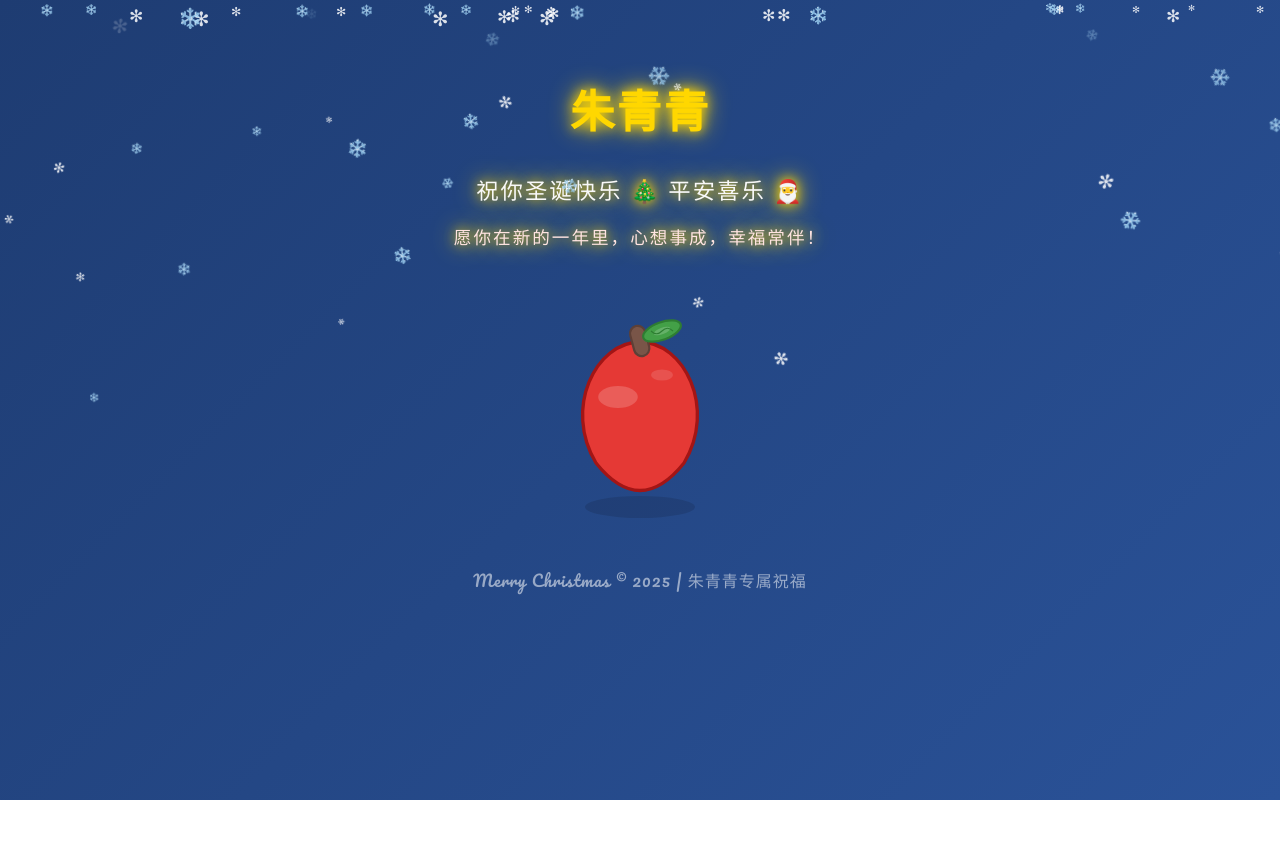
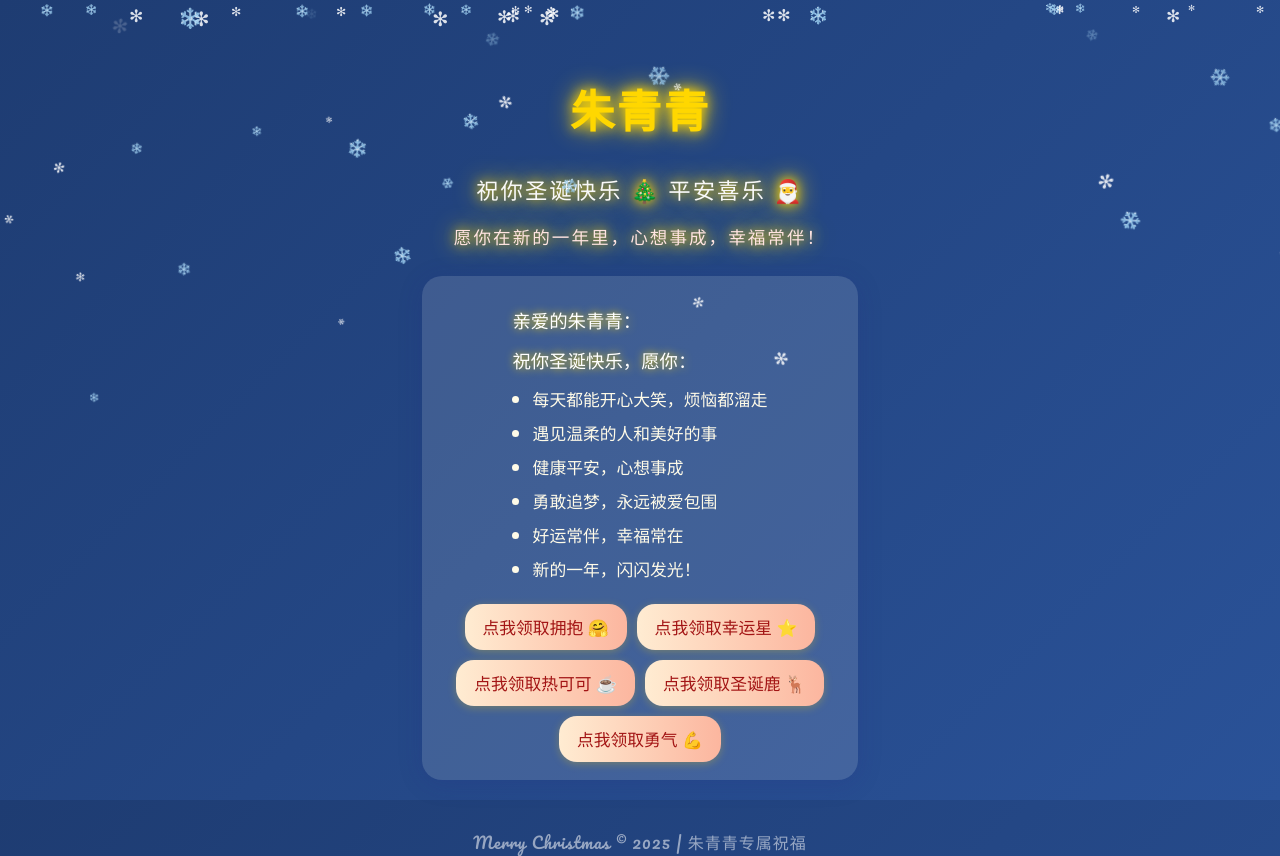
Before and after one commit to z2123668062/for_zqq, a plain HTML site: page index.html in a window 1280 px wide. Before the commit the page ends 800 px from the top, so only its background shows below. Drawn offline with Linux system fonts and the light colour scheme; a web font is replaced by a local one.

Commit message:
最最终版

```diff
--- a/index.html
+++ b/index.html
@@ -256,24 +256,26 @@
         <div class="sub">愿你在新的一年里，心想事成，幸福常伴！</div>
     </div>
         <div class="christmas-main">
-            <div class="apple-svg-wrap">
-                <svg viewBox="0 0 200 220" width="200" height="220" class="apple-svg">
-                    <!-- 阴影 -->
-                    <ellipse cx="100" cy="210" rx="50" ry="10" fill="#000" opacity="0.12"/>
-                    <!-- 苹果主体 -->
-                    <path d="M100 60 C 60 60, 30 120, 60 170 Q 100 220, 140 170 C 170 120, 140 60, 100 60 Z" fill="#e53935" stroke="#a31515" stroke-width="3"/>
-                    <!-- 高光 -->
-                    <ellipse cx="80" cy="110" rx="18" ry="10" fill="#fff" opacity="0.18"/>
-                    <ellipse cx="120" cy="90" rx="10" ry="5" fill="#fff" opacity="0.13"/>
-                    <!-- 果蒂 -->
-                    <rect x="93" y="45" width="14" height="28" rx="7" fill="#795548" stroke="#5d4037" stroke-width="2" transform="rotate(-15 100 60)"/>
-                    <!-- 叶子 -->
-                    <ellipse cx="120" cy="50" rx="18" ry="8" fill="#43a047" stroke="#2e7d32" stroke-width="2" transform="rotate(-20 120 50)"/>
-                    <ellipse cx="120" cy="50" rx="8" ry="3" fill="#fff" opacity="0.18" transform="rotate(-20 120 50)"/>
-                    <!-- 叶脉 -->
-                    <path d="M120 50 Q 125 45, 130 50" stroke="#2e7d32" stroke-width="1" fill="none"/>
-                    <path d="M120 50 Q 115 55, 110 50" stroke="#2e7d32" stroke-width="1" fill="none"/>
-                </svg>
+            <div class="wish-box">
+                <div class="wish-text">
+                    <p>亲爱的朱青青：</p>
+                    <p>祝你圣诞快乐，愿你：</p>
+                    <ul>
+                        <li>每天都能开心大笑，烦恼都溜走</li>
+                        <li>遇见温柔的人和美好的事</li>
+                        <li>健康平安，心想事成</li>
+                        <li>勇敢追梦，永远被爱包围</li>
+                        <li>好运常伴，幸福常在</li>
+                        <li>新的一年，闪闪发光！</li>
+                    </ul>
+                </div>
+                <div class="fun-btns">
+                    <button class="fun-btn" onclick="showBless('收到一个大大的拥抱！')">点我领取拥抱 🤗</button>
+                    <button class="fun-btn" onclick="showBless('收到一颗幸运星，愿你好运连连！')">点我领取幸运星 ⭐</button>
+                    <button class="fun-btn" onclick="showBless('收到一杯热可可，温暖整个冬天！')">点我领取热可可 ☕</button>
+                    <button class="fun-btn" onclick="showBless('收到一只圣诞鹿，快乐奔向你！')">点我领取圣诞鹿 🦌</button>
+                    <button class="fun-btn" onclick="showBless('收到一份勇气，未来无所畏惧！')">点我领取勇气 💪</button>
+                </div>
             </div>
         </div>
     <div class="footer">Merry Christmas &copy; 2025 | 朱青青专属祝福</div>
@@ -286,22 +288,60 @@
         margin-bottom: 16px;
         flex-wrap: wrap;
       }
-            .apple-svg-wrap {
-                width: 220px;
-                max-width: 98vw;
+            .wish-box {
+                background: rgba(255,255,255,0.13);
+                border-radius: 20px;
+                box-shadow: 0 4px 24px 0 rgba(31,38,135,0.18);
+                padding: 28px 18px 18px 18px;
                 margin: 0 auto;
+                max-width: 400px;
+                width: 92vw;
                 display: flex;
+                flex-direction: column;
+                align-items: center;
+            }
+            .wish-text p {
+                margin: 0 0 8px 0;
+                font-size: 1.15rem;
+                color: #fff;
+                text-shadow: 0 0 8px #ffd700;
+            }
+            .wish-text ul {
+                margin: 0 0 10px 0;
+                padding-left: 1.2em;
+                color: #fffbe8;
+                font-size: 1.05rem;
+            }
+            .wish-text li {
+                margin-bottom: 4px;
+            }
+            .fun-btns {
+                display: flex;
+                flex-wrap: wrap;
+                gap: 10px;
                 justify-content: center;
+                margin-top: 10px;
             }
-            .apple-svg {
-                width: 100%;
-                height: auto;
-                display: block;
-                background: none;
+            .fun-btn {
+                background: linear-gradient(90deg, #ffecd2 0%, #fcb69f 100%);
+                border: none;
+                border-radius: 18px;
+                padding: 8px 18px;
+                font-size: 1.05rem;
+                color: #a31515;
+                font-family: inherit;
+                cursor: pointer;
+                box-shadow: 0 2px 8px #ffd70044;
+                transition: transform 0.15s, box-shadow 0.15s;
+            }
+            .fun-btn:hover {
+                transform: scale(1.08) rotate(-2deg);
+                box-shadow: 0 4px 16px #ffd70088;
+                background: linear-gradient(90deg, #fcb69f 0%, #ffecd2 100%);
             }
             @media (max-width: 600px) {
-                .apple-svg-wrap { width: 98vw; }
-                .apple-svg { min-width: 0; }
+                .wish-box { padding: 12px 4vw 10px 4vw; max-width: 99vw; }
+                .fun-btn { font-size: 0.98rem; padding: 7px 10px; }
             }
     </style>
     <script>
@@ -331,10 +371,10 @@
             for (let i = 0; i < snowCount; i++) {
                 createSnowflake();
             }
-            // 平安果点击交互
-            document.querySelector('.apple-svg').addEventListener('click', function() {
-                alert('愿你平安喜乐，心想事成！');
-            });
+            // 趣味祝福按钮交互
+            window.showBless = function(msg) {
+                alert(msg);
+            }
         };
     </script>
 </body>
```
